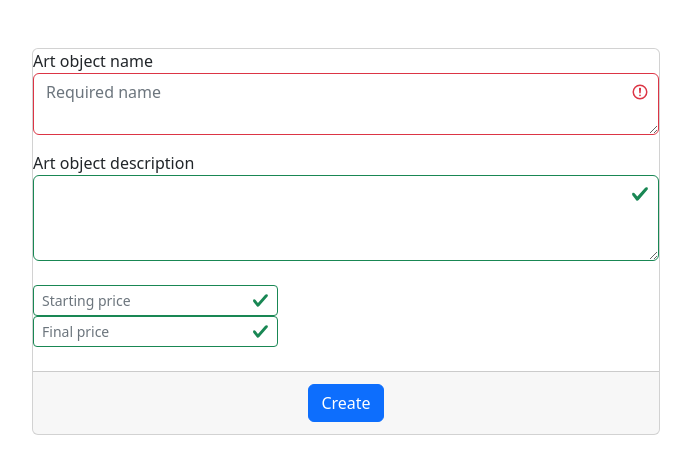
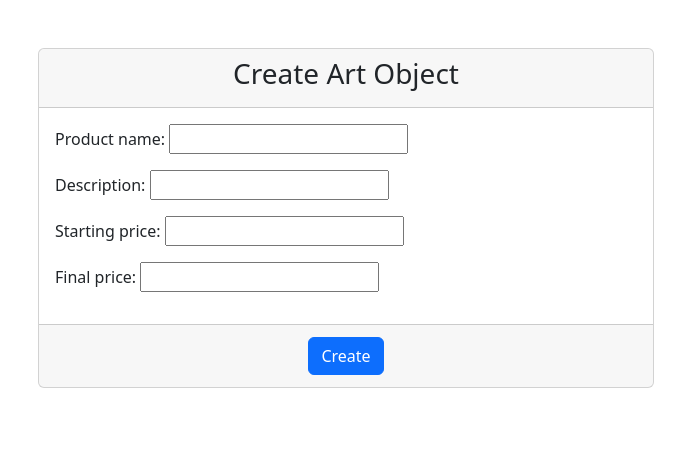
Before and after one commit to GeaninaChe/ScarletAuction, a Django app: page /artobjects/ in a window 1280 px wide. Shown: the part 56-530 px from the top of the page, without its empty margins (294-985 px from the left). Run offline with Django 4.2, Linux system fonts and the light colour scheme; parts of the project's set-up code (start-up, migrations or seed data) failed here and were passed over.

Commit message:
Merge remote-tracking branch 'origin/master'
# Conflicts:
#	.idea/workspace.xml

```diff
--- a/artobjects/urls.py
+++ b/artobjects/urls.py
@@ -1,12 +1,12 @@
 from django.urls import path
 
 from . import views
-from .views import ArtObjectsView, ArtObjectsDetailView, CreateArtObjectsView
+from .views import ArtObjectsView, ArtObjectsDetailView, CreateArtObjectsView, ArtObjectsUpdateView
 
 urlpatterns = [
     # path('', ArtObjectsView.as_view(), name='artobjects_list'),
     path('artobjects-list/', views.ArtObjectsView.as_view(), name='artobjects_list'),
     path('<int:pk>', ArtObjectsView.as_view(), name='artobjects_detail'),
     path('', CreateArtObjectsView.as_view(), name='create_object'),
-    path('', ArtObjectsDetailView.as_view(), name='update_objects')
+    path('', ArtObjectsUpdateView.as_view(), name='update_objects')
 ]
--- a/templates/artobjects/artobjects_list.html
+++ b/templates/artobjects/artobjects_list.html
@@ -25,6 +25,8 @@
 {#                                    {% if perms.trainer.change_trainer %}#}
                                         <li><a class="dropdown-item" href="#">Update</a>
                                         </li>
+                                        <li><a class="dropdown-item" href="#">Delete</a>
+                                        </li>
 {#                                    {% endif %}#}
 {#                                    <li><a class="dropdown-item" href="#">Delete</a></li>#}
 {#                                    {% if perms.trainer.view_trainer %}#}
--- a/templates/artobjects/create_object.html
+++ b/templates/artobjects/create_object.html
@@ -1,42 +1,75 @@
-{% extends 'base.html' %}
-{% load static %}
-{% block title %} Art Objects {% endblock %}
-
-{% block content %}
-    <br><br>
-    <div class="container-fluid">
-        <div class="col-md-6 offset-md-3">
-            <div class="card">
-                <form class="was-validated">
-                    <div class="mb-3">
-                        <label for="validationTextarea">Art object name</label>
-                        <textarea class="form-control is-invalid" id="validationTextarea"
-                                  placeholder="Required name"
-                                  required></textarea>
-                    </div>
-
-                    <div class="form-group">
-                        <label for="exampleFormControlTextarea1">Art object description</label>
-                        <textarea class="form-control" id="exampleFormControlTextarea1" rows="3"></textarea>
-                    </div>
-                    <br>
-                    <div>
-                        <label>
-                            <input class="form-control form-control-sm" type="text" placeholder="Starting price">
-                            <input class="form-control form-control-sm" type="text" placeholder="Final price">
-                        </label>
-                    </div>
-                    <br>
-
+{#{% extends 'base.html' %}#}
+{#{% load static %}#}
+{#{% block title %} Art Objects {% endblock %}#}
+{##}
+{#{% block content %}#}
+{#    <br><br>#}
+{#    <div class="container-fluid">#}
+{#        <div class="col-md-6 offset-md-3">#}
+{#            <div class="card">#}
+{#                <form class="was-validated">#}
+{#                    <div class="mb-3">#}
+{#                        <label for="validationTextarea">Art object name</label>#}
+{#                        <textarea class="form-control is-invalid" id="validationTextarea"#}
+{#                                  placeholder="Required name"#}
+{#                                  required></textarea>#}
+{#                    </div>#}
+{##}
+{#                    <div class="form-group">#}
+{#                        <label for="exampleFormControlTextarea1">Art object description</label>#}
+{#                        <textarea class="form-control" id="exampleFormControlTextarea1" rows="3"></textarea>#}
+{#                    </div>#}
+{#                    <br>#}
+{#                    <div>#}
+{#                        <label>#}
+{#                            <input class="form-control form-control-sm" type="text" placeholder="Starting price">#}
+{#                            <input class="form-control form-control-sm" type="text" placeholder="Final price">#}
+{#                        </label>#}
+{#                    </div>#}
+{#                    <br>#}
+{##}
                     {#                    <div class="custom-file">#}
                     {#                        <input type="file" class="custom-file-input" id="validatedCustomFile" required>#}
                     {#                        <label class="custom-file-label" for="validatedCustomFile">Choose file...</label>#}
                     {#                        <div class="invalid-feedback">Example invalid custom file feedback</div>#}
-                    <div class="card-footer text-center">
-                        <button type="submit" class="btn btn-primary my-1" href="{% url 'homepage' %}">Create</button>
+{#                    <div class="card-footer text-center">#}
+{#                        <button type="submit" class="btn btn-primary my-1" href="{% url 'homepage' %}">Create</button>#}
+{#                    </div>#}
+{#                </form>#}
+{#            </div>#}
+{#        </div>#}
+{#    </div>#}
+{#{% endblock %}#}
+{##}
+{##}
+{% extends 'base.html' %}
+
+{% block title %} Art Objects {% endblock %}
+
+{% block content %}
+
+        <div class="container-fluid">
+        <div class="row">
+            <div class="col-md-6 offset-md-3">
+                <br><br>
+                <div class="card">
+                    <div class="card-header">
+                        <h3 class="text-center">Create Art Object</h3>
                     </div>
-                </form>
+                    <form method="post">
+                        {% csrf_token %}
+                        <div class="card-body">
+                        {{ form.as_p }}
+                        </div>
+                        <div class="card-footer text-center">
+                            <button type="submit" class="btn btn-primary my-1" href="{% url 'artobjects_list'%}">Create</button>
+                        </div>
+                    </form>
+                </div>
             </div>
         </div>
     </div>
+    <br><br>
+
+
 {% endblock %}
--- a/templates/navbar.html
+++ b/templates/navbar.html
@@ -34,7 +34,7 @@
                                 <li>
                                     <a class="dropdown-item" href="{% url 'create_object' %}">Add a new art object</a>
                                 </li>
-                                <li>
+                                 <li>
                                     <a class="dropdown-item" href="{% url 'update_objects' %}">Update article</a>
                                 </li>
                             </ul>
```
Also changed, not shown: db.sqlite3.
